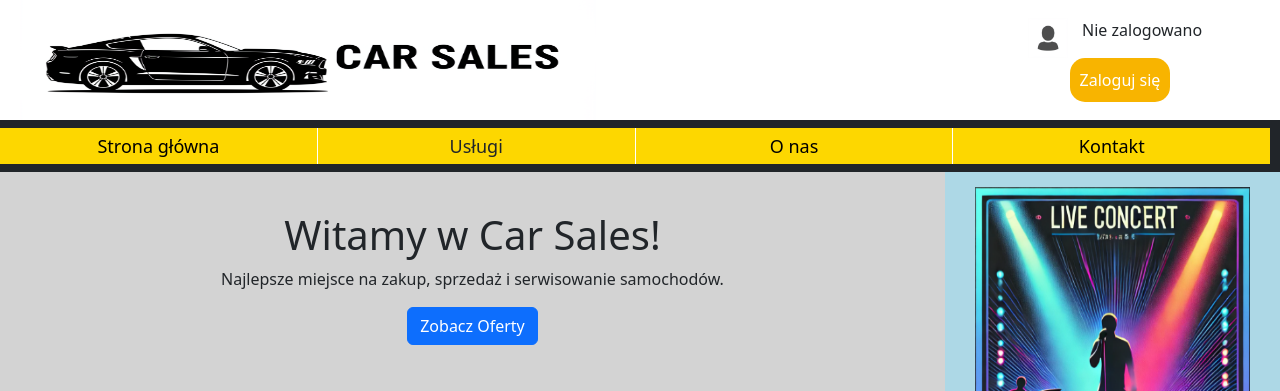
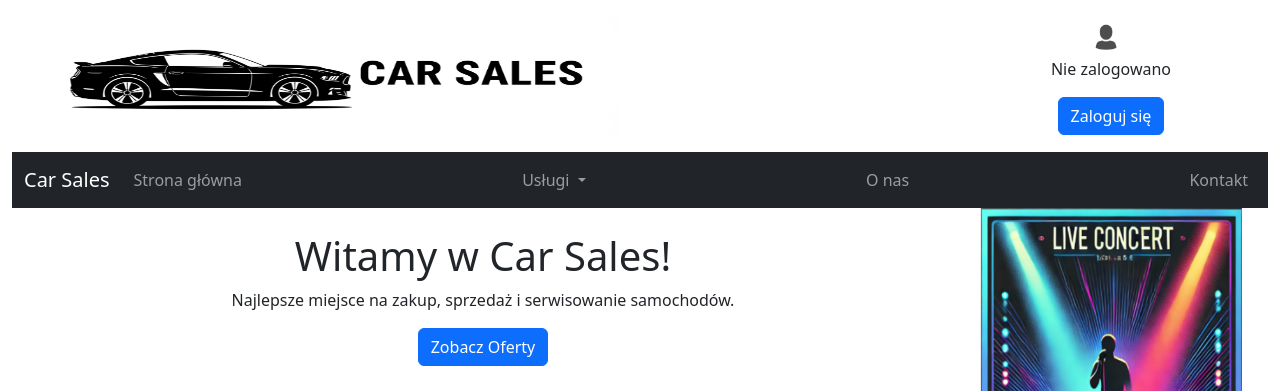
Before and after one commit to CichyFlashy/CarSales, a Flask app: page / in a window 1280 px wide. Shown: the top 391 px of the page. Run offline with Flask 3, Linux system fonts and the light colour scheme.

Commit message:
Update homepage

```diff
--- a/app.py
+++ b/app.py
@@ -1,6 +1,16 @@
-from flask import Flask, render_template
+from flask import Flask, render_template, url_for
+from flask_wtf import FlaskForm
+from wtforms import StringField, EmailField, PasswordField
 
 app = Flask(__name__)
+app.config['SECRET_KEY'] = 'WSXedc1234'
+
+class RegistrationForm(FlaskForm):
+    name = StringField('User name')
+    last_name = StringField('User last name')
+    email = EmailField('User e-mail')
+    password = PasswordField('User password')
+
 
 @app.route('/')
 def index():
@@ -13,10 +23,6 @@ def contact():
 @app.route('/o-nas')
 def about():
     return render_template('about.html')
-
-# @app.route('/uslugi')
-# def services():
-#     return render_template('index.html')
 
 @app.route('/uslugi/naprawa')
 def fix():
@@ -34,5 +40,10 @@ def parts():
 def detailing():
     return render_template('detailing.html')
 
+@app.route('/registration')
+def registration():
+    form = RegistrationForm()
+    return render_template('/registration.html', form=form)
+
 if __name__ == "__main__":
     app.run()
--- a/static/styles/style.css
+++ b/static/styles/style.css
@@ -1,16 +1,23 @@
-html,
-        body {
+html, body {
     height: 100%;
     margin: 0;
     padding: 0;
 }
-        #article>.col-sm-9 {
+
+#article {
+    display: flex;
+    min-height: calc(100vh - 150px);
+    margin: 0;
+    padding: 0;
+}
+
+#article > .col-sm-9 {
     background-color: lightgray;
     flex: 3;
     padding: 15px;
 }
 
-        #article>.col-sm-3 {
+#article > .col-sm-3 {
     background-color: lightblue;
     flex: 1;
     padding: 15px;
@@ -21,17 +28,10 @@ html,
         flex-direction: column;
     }
 
-            #article>.col-sm-9,
-            #article>.col-sm-3 {
+    #article > .col-sm-9, #article > .col-sm-3 {
         flex: none;
         width: 100%;
     }
-        }
-        #article {
-            display: flex;
-            min-height: calc(100vh - 150px);
-            margin: 0;
-            padding: 0;
 }
 
 .navbar {
@@ -40,10 +40,7 @@ html,
 
 .container-fluid {
     width: 100%;
-            padding: 0;
 }
-
-
 
 #header {
     width: 100%;
@@ -53,96 +50,6 @@ html,
     display: flex;
     justify-content: space-between;
     align-items: center;
-        }
-
-        .row {
-            margin: 0;
-            padding: 0;
-        }
-
-        .col-12,
-        .col-sm-9,
-        .col-sm-3 {
-            padding: 0;
-            margin: 0;
-        }
-
-        ol {
-            list-style-type: none;
-            padding: 0;
-            margin: 0;
-            background-color: #FFF;
-            font-size: 18px;
-            height: 2em;
-            line-height: 2em;
-            text-align: center;
-            display: flex;
-            position: relative;
-        }
-
-        ol a {
-            display: block;
-            text-decoration: none;
-            color: #000;
-            padding: 0 5px;
-        }
-
-        ol>li {
-            width: 24.75vw;
-            margin-left: 1px;
-            background-color: #FDD700;
-            height: 2em;
-            position: relative;
-        }
-
-        ol>li:first-child {
-            margin-left: 0;
-        }
-
-        ol>li:hover {
-            background-color: #EEE;
-        }
-
-        ol>li:hover>a {
-            color: #09C;
-        }
-
-
-        ol>li>ul {
-            display: none;
-            list-style-type: none;
-            padding: 0;
-            margin: 0;
-            position: absolute;
-            top: 100%;
-            left: 0;
-            background-color: #FDD700;
-            width: 100%;
-            z-index: 10;
-        }
-
-
-        ol>li:hover>ul {
-            display: block;
-        }
-
-        ol>li>ul>li {
-            background-color: #EEE;
-            width: 100%;
-        }
-
-        ol>li>ul>li>a {
-            display: block;
-            padding: 10px;
-            border-top: 1px solid #FFF;
-        }
-
-        ol>li>ul>li:hover {
-            background-color: #DDD;
-        }
-
-        ol>li>ul>li:hover>a {
-            color: #09C;
 }
 
 #baner {
@@ -164,42 +71,23 @@ html,
     margin-right: 10px;
 }
 
-        .col-sm-3 p {
-            display: inline-block;
-            vertical-align: middle;
-            margin-top: 0;
-            margin-right: 10px;
+#article > .col-sm-9 {
+    background-color: lightgray;
 }
 
-        .col-sm-3 button {
-            border-radius: 15px;
-            padding: 10px;
-            display: inline-block;
-            vertical-align: middle;
+#article > .col-sm-3 {
+    background-color: lightblue;
 }
 
-        #article>.col-sm-9 {
-            background-color: lightgray;
-            flex: 3;
-        }
-
-        #article>.col-sm-3 {
-            background-color: lightblue;
-            flex: 1;
-        }
-
-        #ad
-        {
+#ad {
     text-align: center;
-            vertical-align: center;
-
 }
 
 #ad_img {
     position: sticky;
     top: 30px;
-            width:90%;
-            height:540px;
+    width: 90%;
+    height: 540px;
 }
 
 #footer {
--- /dev/null
+++ b/templates/login.html
@@ -0,0 +1,4 @@
+{% extends "second_subpage_base.html" %}
+{% block article_content %}
+    Zawartość
+{% endblock %}
--- a/templates/main_base.html
+++ b/templates/main_base.html
@@ -6,67 +6,95 @@
     <meta name="viewport" content="width=device-width, initial-scale=1.0">
     <title>Car Sales</title>
     <link href="https://cdn.jsdelivr.net/npm/bootstrap@5.3.0/dist/css/bootstrap.min.css" rel="stylesheet">
-    <link rel="stylesheet" href="{{url_for('static', filename='styles/style.css')}}">
+    <link rel="stylesheet" href="{{ url_for('static', filename='styles/style.css') }}">
 </head>
 
 <body>
     <div class="container-fluid">
 
-        <div class="row" id="header">
-            <div class="col-sm-3"><img src="static/images/baner.png" id="baner"></div>
-            <div class="col-sm-3" id="Logowanie">
-                <img src="static/images/userLogo.png" id="userLogo">
-                <p>Nie zalogowano</p><br>
-                <button class="Logowanie">Zaloguj się</button>
+        <!-- Nagłówek -->
+        <div class="row py-3" id="header">
+            <div class="col-md-9">
+                <img src="static/images/baner.png" id="baner" class="img-fluid">
+            </div>
+            <div class="col-md-3 text-center" id="Logowanie">
+                <img src="static/images/userLogo.png" id="userLogo" class="img-fluid">
+                <p>Nie zalogowano</p>
+                <button class="btn btn-primary">Zaloguj się</button>
             </div>
         </div>
+
+        <!-- Nawigacja (rozciągnięte menu) -->
         <nav class="navbar navbar-expand-lg navbar-dark bg-dark w-100">
-            <ol>
-                <li><a href="{{ url_for('index') }}">Strona główna</a></li>
-                <li>Usługi
-                    <ul>
-                        <li><a href="{{url_for('fix')}}">Naprawa</a></li>
-                        <li><a href="{{url_for('dealership')}}">Komis</a></li>
-                        <li><a href="{{url_for('parts')}}">Części</a></li>
-                        <li><a href="{{url_for('detailing')}}">Detailing</a></li>
+            <div class="container-fluid">
+                <a class="navbar-brand" href="{{ url_for('index') }}">Car Sales</a>
+                <button class="navbar-toggler" type="button" data-bs-toggle="collapse" data-bs-target="#navbarNav" aria-controls="navbarNav" aria-expanded="false" aria-label="Toggle navigation">
+                    <span class="navbar-toggler-icon"></span>
+                </button>
+                <div class="collapse navbar-collapse" id="navbarNav">
+                    <ul class="navbar-nav ms-auto w-100 d-flex justify-content-between">
+                        <li class="nav-item">
+                            <a class="nav-link" href="{{ url_for('index') }}">Strona główna</a>
+                        </li>
+                        <li class="nav-item dropdown">
+                            <a class="nav-link dropdown-toggle" href="#" id="navbarDropdown" role="button" data-bs-toggle="dropdown" aria-expanded="false">
+                                Usługi
+                            </a>
+                            <ul class="dropdown-menu" aria-labelledby="navbarDropdown">
+                                <li><a class="dropdown-item" href="{{ url_for('fix') }}">Naprawa</a></li>
+                                <li><a class="dropdown-item" href="{{ url_for('dealership') }}">Komis</a></li>
+                                <li><a class="dropdown-item" href="{{ url_for('parts') }}">Części</a></li>
+                                <li><a class="dropdown-item" href="{{ url_for('detailing') }}">Detailing</a></li>
                             </ul>
                         </li>
-                <li><a href="{{url_for('about')}}">O nas</a></li>
-                <li><a href="{{url_for('contact')}}">Kontakt</a></li>
-            </ol>
+                        <li class="nav-item">
+                            <a class="nav-link" href="{{ url_for('about') }}">O nas</a>
+                        </li>
+                        <li class="nav-item">
+                            <a class="nav-link" href="{{ url_for('contact') }}">Kontakt</a>
+                        </li>
+                    </ul>
+                </div>
+            </div>
         </nav>
 
+        <!-- Treść strony -->
         <div class="row" id="article">
-            <div class="col-sm-9">
+            <div class="col-md-9">
                 {% block article_content %}
                 {% endblock %}
             </div>
-            <div class="col-sm-3" id="ad"><img src="static/images/ad.png" id="ad_img"></div>
+            <div class="col-md-3" id="ad">
+                <img src="static/images/ad.png" id="ad_img" class="img-fluid">
             </div>
-        <div class="row" id="footer">
-            <div class="footer-container">
-                <div class="footer-column">
-                    <h3>O nas</h3>
-                    <p>U nas znajdziesz wszystko czego szukasz. Skontaktuj się z nami lub odwiedź nas na naszych social mediach. Warto również zapisać się do naszego Newslettera!</p>
         </div>
-                <div class="footer-column">
-                    <h3>Kontakt</h3>
+
+        <!-- Stopka -->
+        <footer class="row bg-dark text-white py-4" id="footer">
+            <div class="col-md-3">
+                <h5>O nas</h5>
+                <p>Znajdziesz tutaj wszystko, czego szukasz. Skontaktuj się z nami lub odwiedź nas na naszych mediach społecznościowych.</p>
+            </div>
+            <div class="col-md-3">
+                <h5>Kontakt</h5>
                 <p>Email: kontakt@example.com</p>
                 <p>Telefon: 123-456-789</p>
             </div>
-                <div class="footer-column">
-                    <h3>Social Media</h3>
-                    <p><a href="#">Facebook</a></p>
-                    <p><a href="#">Twitter</a></p>
+            <div class="col-md-3">
+                <h5>Social Media</h5>
+                <p><a href="#" class="text-white">Facebook</a></p>
+                <p><a href="#" class="text-white">Twitter</a></p>
             </div>
-                <div class="footer-column">
-                    <h3>Newsletter</h3>
-                    <input type="email" placeholder="Wpisz swój email">
-                    <button>Subskrybuj</button>
+            <div class="col-md-3">
+                <h5>Newsletter</h5>
+                <input type="email" class="form-control" placeholder="Wpisz swój email">
+                <button class="btn btn-primary mt-2">Subskrybuj</button>
             </div>
-            </div>
+        </footer>
+
     </div>
 
-    </div>
+    <script src="https://cdn.jsdelivr.net/npm/bootstrap@5.3.0/dist/js/bootstrap.bundle.min.js"></script>
 </body>
+
 </html>
```
Also changed, not shown: templates/registration.html (added, +33 -0 lines), static/images/a6.png (added), static/images/glc.png (added), 1 other file. Lines whose indentation alone changed are shown as unchanged.
